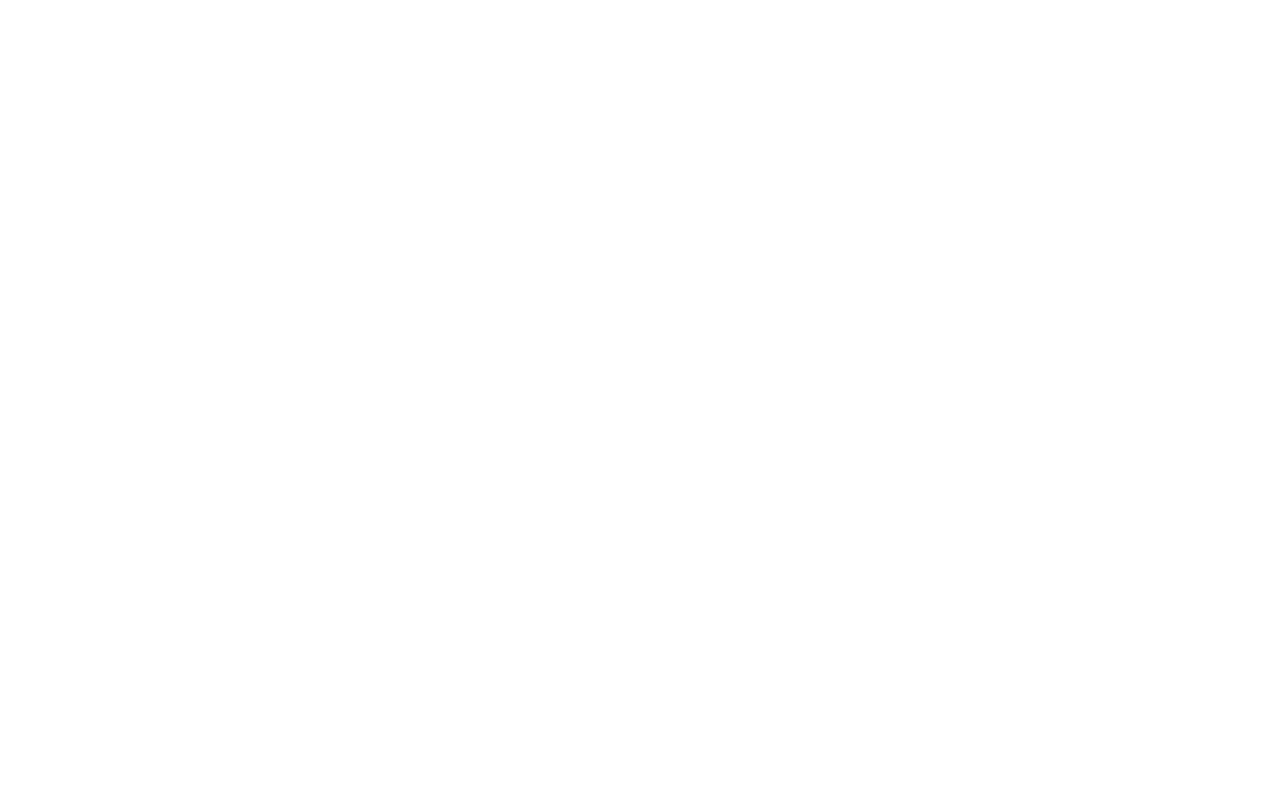
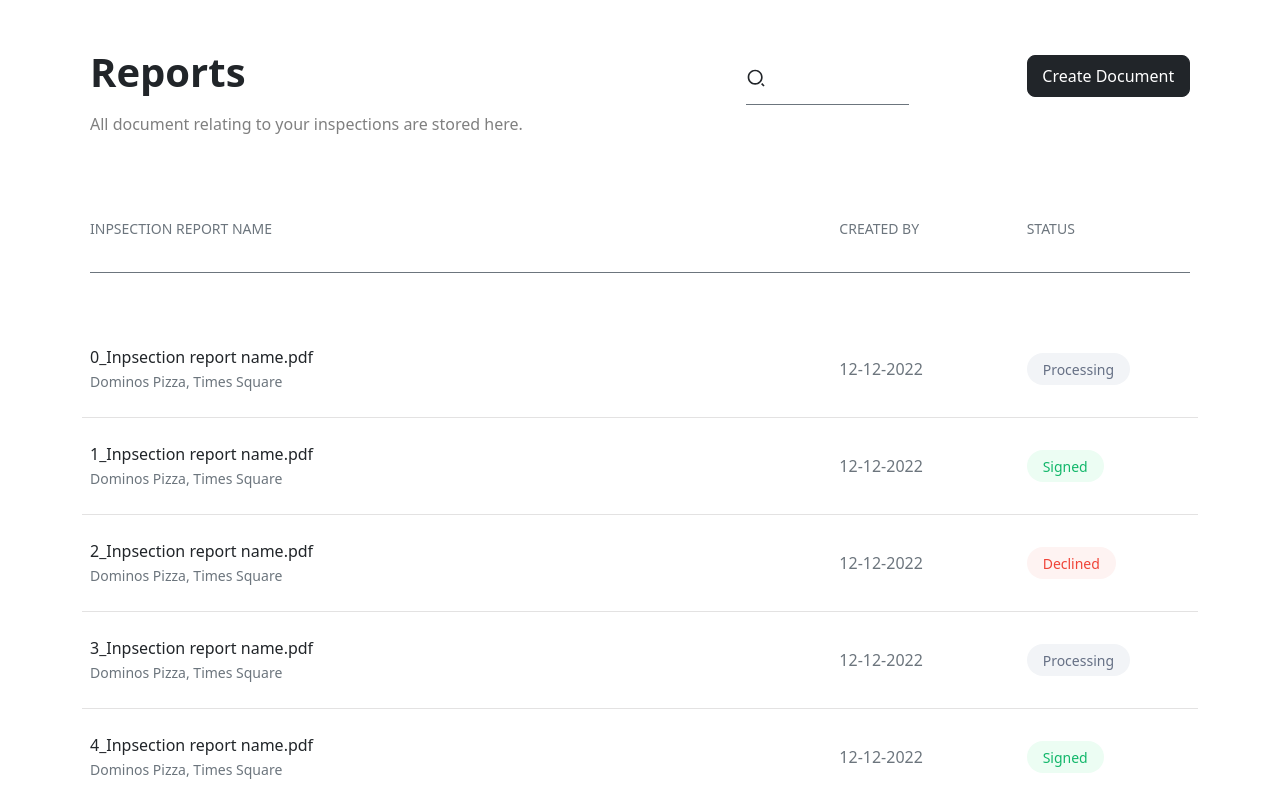
Before and after one commit to sabrinaspage/Inspectinator, a React (Create React App) app: page /dashboard in a window 1280 px wide. Before the commit this address had no page. Shown: the top 800 px of the page. Built offline with nearby package versions, Linux system fonts and the light colour scheme.

Commit message:
dashboard page UI

```diff
--- a/package.json
+++ b/package.json
@@ -14,6 +14,7 @@
     "react": "^18.2.0",
     "react-bootstrap": "^2.5.0",
     "react-dom": "^18.2.0",
+    "react-icons": "^4.4.0",
     "react-router-dom": "^6.3.0",
     "react-scripts": "5.0.1",
     "typescript": "^4.7.4",
--- a/src/App.tsx
+++ b/src/App.tsx
@@ -7,7 +7,11 @@
 import SectionSelectionPage from "./pages/InspectorFormFlow/SectionSelectionPage/SectionSelectionPage";
 import AnswerSelectionPage from "./pages/InspectorFormFlow/AnswerSelectionPage/AnswerSelectionPage";
 import EsignaturePage from "./pages/InspectorFormFlow/EsignaturePage/EsignaturePage";
+import Dashboard from "./pages/Dashboard/Dashboard";
+
 import InspectorFormProvider from "./contexts/InspectorFormContext";
+
+
 
 function App() {
   return (
@@ -20,6 +24,7 @@
           <Route path="/sectionSelection" element={<SectionSelectionPage />} />
           <Route path="/answerSelection" element={<AnswerSelectionPage />} />
           <Route path="/eSign" element={<EsignaturePage />} />
+          <Route path="/dashboard" element={<Dashboard />} />
         </Routes>
       </Router>
     </InspectorFormProvider>
--- /dev/null
+++ b/src/pages/Dashboard/Dashboard.tsx
@@ -0,0 +1,121 @@
+
+import './dashboard.css';
+import { RiSearch2Line } from "react-icons/ri";
+
+export default function Dashboard() {
+    return (
+        <div className = "mt-5 container vh-100">
+            <div className='row px-2'>
+                <div className = "col-lg-7">
+                    <h1 className='fw-bold'>Reports</h1>
+                    <p className='mt-3 fs-6 text-black-50'>
+                        All document relating to your inspections are stored here.
+                    </p>
+                </div>
+                <div className = "col-lg-2">
+                    <h1 className='p-0 mt-3 row'>
+                        <p className='fs-5 mb-2 col-lg-2'>
+                            <RiSearch2Line/>
+                        </p>
+                        <input style={{fontSize: "0.95rem"}} type="text" className = "text-secondary simpleSearchbar col-lg-10 y-2 px-2" placeholder="">
+                        </input>
+                    </h1>
+                    <div style = {{height: '1px'}} className="divider bg-secondary"></div>
+                </div>
+                <div className='col-lg-1'></div>
+                <div className = "d-flex align-items-start col-lg-2">
+                    <h1 className = "w-100">
+                        <button style = {{borderRadius: '8px'}} className = "btn p-2 w-100 btn-dark bg-dark">Create Document</button>
+                    </h1>
+                </div>
+            </div>
+            <div className='divider'></div>
+            <div className='mt-5 pt-3 h-50'>
+                <div className = 'row px-2'>
+                    <div className='col-lg-8 text-uppercase'>
+                        <p className='text-secondary'>
+                            <small>
+                                inpsection report name
+                            </small>
+                        </p>
+                    </div>
+                    <div className='col-lg-2 text-uppercase'>
+                        <p className='text-secondary'>
+                            <small>
+                                created by
+                            </small>
+                        </p>
+                    </div>
+                    <div className='col-lg-2 text-uppercase'>
+                        <p className='text-secondary'>
+                            <small>
+                                status
+                            </small>
+                        </p>
+                    </div>
+                </div>
+                <div style = {{height: '1px'}} className = "bg-secondary mt-3 mx-2"></div>
+                <div className = "mt-5">
+                    {
+                        Array(12).fill(0).map((value, index) => (
+                            <div>
+                                <div key={index} className="reports py-4">
+                                    <div className='row px-2'>
+                                        <div className='d-grid align-items-center col-lg-8'>
+                                            <p className='m-0 text-dark' style = {{fontWeight: "500"}}>
+                                                {index}_Inpsection report name.pdf
+                                            </p>
+                                            <p className = "m-0 text-secondary">
+                                                <small>
+                                                    Dominos Pizza, Times Square
+                                                </small>
+                                            </p>
+                                        </div>
+                                        <div className='d-flex align-items-center col-lg-2'>
+                                            <p className='m-0 text-secondary'>
+                                                12-12-2022
+                                            </p>
+                                        </div>
+                                        <div className='d-flex align-items-center col-lg-2'>
+                                            {
+                                                (index % 3 === 2) &&
+                                                <div style = {{borderRadius: "30px", backgroundColor: "#FEF3F2"}} className = "py-1 px-3">
+                                                    <p style = {{color: "#F04438", fontWeight: "500"}} className='m-0'>
+                                                        <small>
+                                                            Declined
+                                                        </small>
+                                                    </p>
+                                                </div>
+                                            }
+                                            {
+                                                (index % 3 === 1) &&
+                                                <div style = {{borderRadius: "30px", backgroundColor: "#ECFDF3"}} className = "py-1 px-3">
+                                                    <p style = {{color: "#12B76A", fontWeight: "500"}} className='m-0'>
+                                                        <small>
+                                                            Signed
+                                                        </small>
+                                                    </p>
+                                                </div>
+                                            }
+                                            {
+                                                (index % 3 === 0) &&
+                                                <div style = {{borderRadius: "30px", backgroundColor: "#F2F4F7"}} className = "py-1 px-3">
+                                                    <p style = {{color: "#667085", fontWeight: "500"}} className='m-0'>
+                                                        <small>
+                                                            Processing
+                                                        </small>
+                                                    </p>
+                                                </div>
+                                            }
+                                        </div>
+                                    </div>
+                                </div>
+                                <div style={{height: '1px', backgroundColor: "#E3E2E2"}} className ="divider"></div>
+                            </div>
+                        ))
+                    }
+                </div>
+            </div>
+        </div>
+    );
+}
--- /dev/null
+++ b/src/pages/Dashboard/dashboard.css
@@ -0,0 +1,15 @@
+.customButton {
+    box-shadow:  1px 10px 37px -4px #858585;
+}
+
+.reports:hover {
+    background-color: #f8f9fa;
+}
+
+.simpleSearchbar {
+    border: none;
+}
+
+.simpleSearchbar:focus {
+    outline: none;
+}
```
Also changed, not shown: 1 other file (tests, documents, lock files or other folders).
